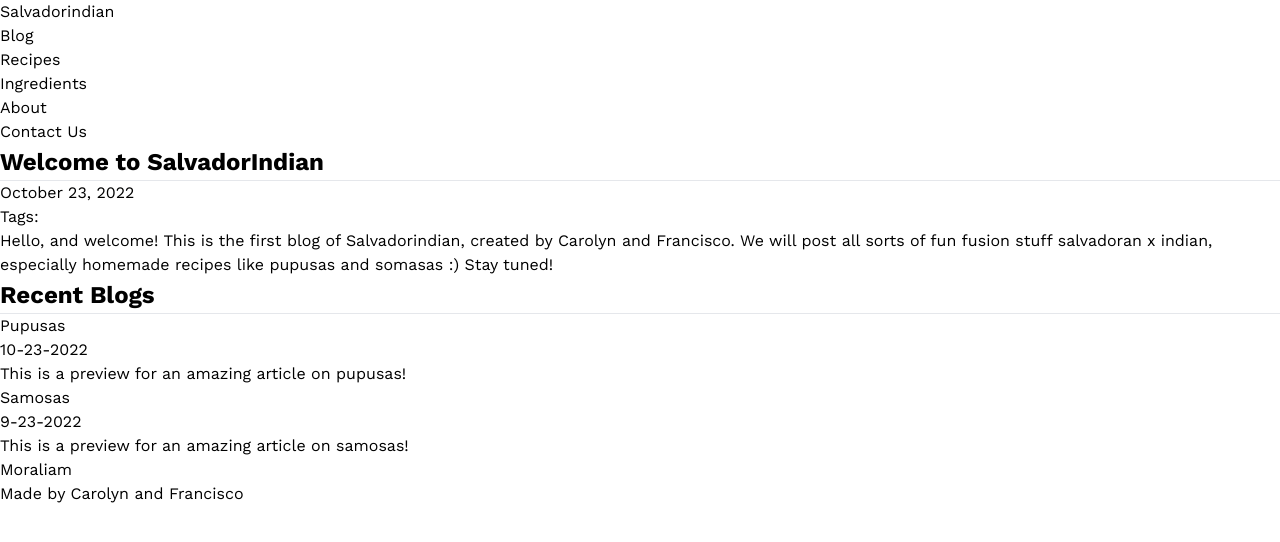
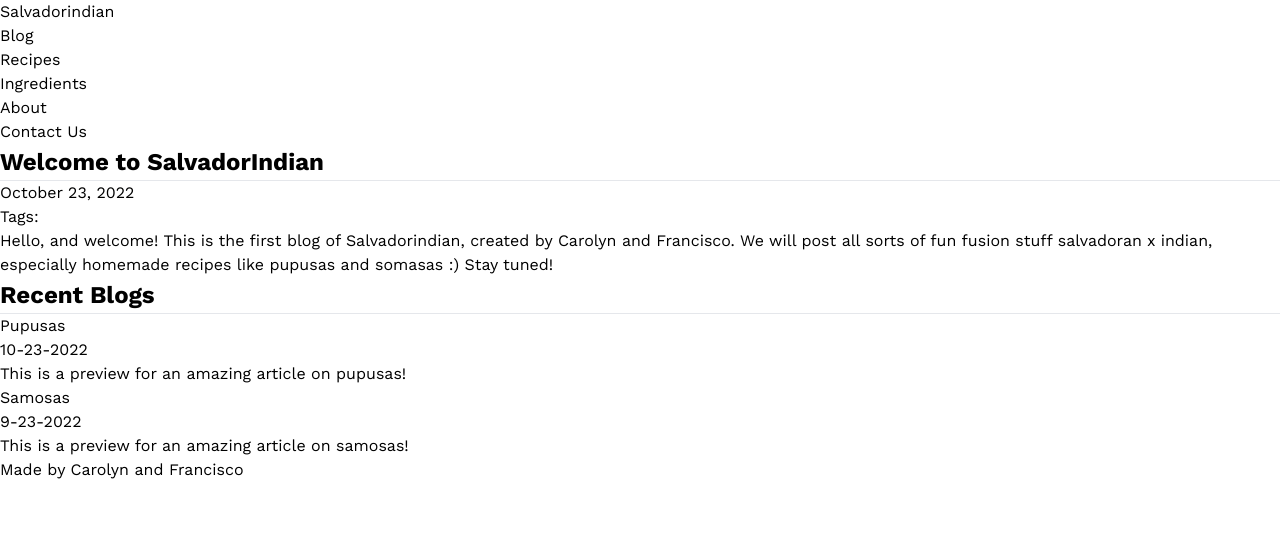
Before and after one commit to morales0/salvadorindian, a Next.js app: page / in a window 1280 px wide. Shown: the top 542 px of the page. Built offline with nearby package versions, Linux system fonts and the light colour scheme.

Commit message:
updating footer

```diff
--- a/src/components/footer.tsx
+++ b/src/components/footer.tsx
@@ -5,7 +5,6 @@ type FooterProps = {
 const Footer = (props: FooterProps) => {
   return (
     <div className="flex w-full px-4 py-4 bg-slate-200">
-      <p className="text-sm text-slate-800 font-semibold italic">Moraliam</p>
       <p className="ml-auto text-xs text-gray-800">Made by Carolyn and Francisco</p>
     </div>
   )
```
